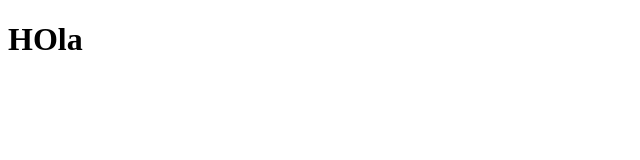
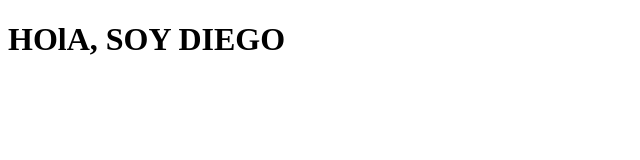
Before and after one commit to diegoSisalima/miPrimerRepositorio, a plain HTML site: page index.html in a window 1280 px wide. Shown: the whole page, without its empty margins (0-640 px from the left). Drawn offline with Linux system fonts and the light colour scheme.

Commit message:
Mi segundo commind

```diff
--- a/index.html
+++ b/index.html
@@ -8,6 +8,6 @@
 
 </head>
 <body>
-    <h1>HOla</h1>
+    <h1>HOlA, SOY DIEGO</h1>
 </body>
 </html>
```
